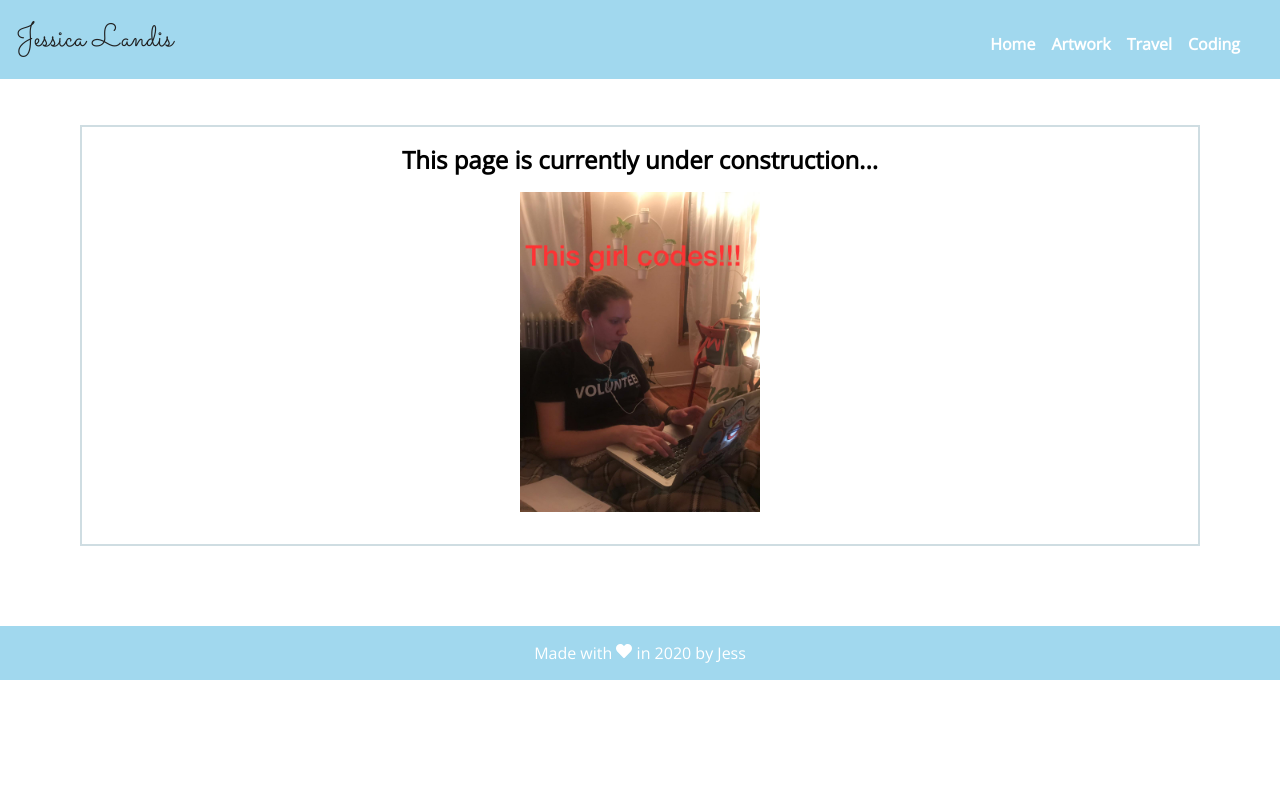
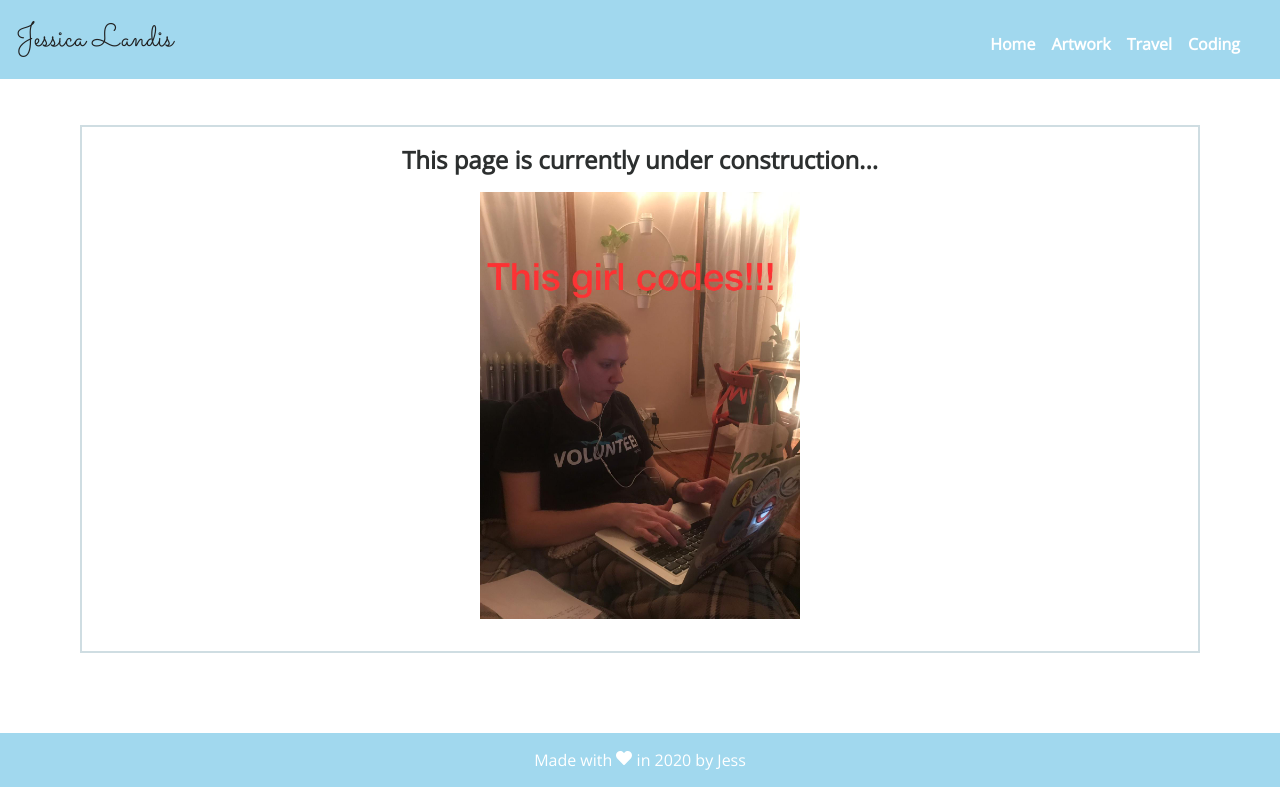
Before and after one commit to jessicalandis/jess_website, a React (Create React App) app: page /coding in a window 1280 px wide. Built offline with nearby package versions, Linux system fonts and the light colour scheme.

Commit message:
coding css change

```diff
--- a/src/App.css
+++ b/src/App.css
@@ -247,13 +247,11 @@ body {
 
 .codingpic {
   max-width: 15rem;
+  padding-top: 1rem;
+  padding-bottom: 2rem;
   display: block;
   margin-left: auto;
   margin-right: auto;
-  width: 50%;
-  padding-top: 1rem;
-  padding-bottom: 2rem;
-  color: var(--darkGrey);
 }
 .coding-container {
   border: 2px solid var(--mainGrey);
@@ -266,11 +264,15 @@ body {
   display: grid;
   text-align: center;
   padding-top: 1rem;
+  color: var(--darkGrey);
 }
 @media screen and (min-width: 768px) {
   .coding-container {
     margin-left: 5rem;
     margin-right: 5rem;
+  }
+  .codingpic {
+    max-width: 20rem;
   }
 }
 /*footer*/
```
